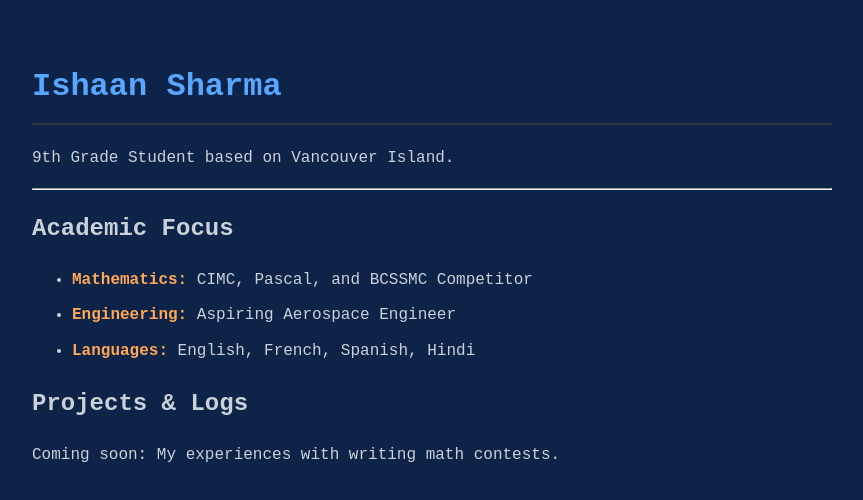
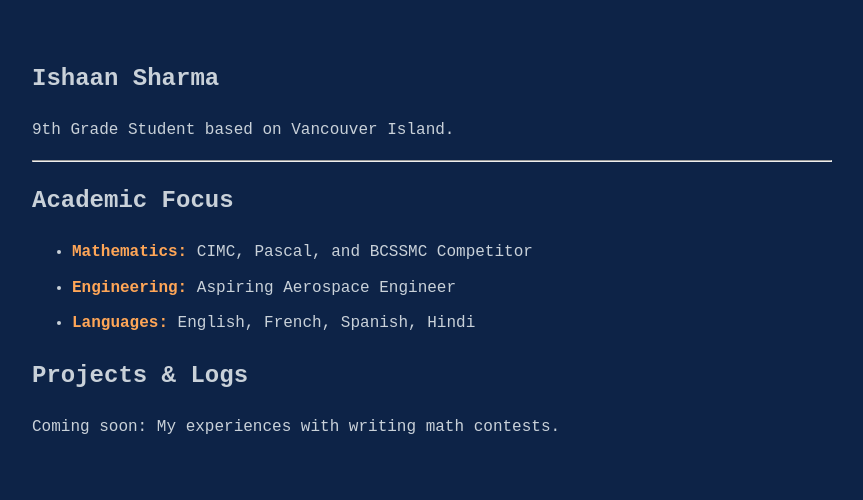
Before and after one commit to ingenious-ishaan/ingenious-ishaan.github.io, a plain HTML site: page index.html in a window 1280 px wide. Shown: the whole page, without its empty margins (208-1071 px from the left). Drawn offline with Linux system fonts and the light colour scheme.

Commit message:
Experiment???

```diff
--- a/index.html
+++ b/index.html
@@ -35,7 +35,7 @@
 <body>
 
     <!-- This is the "Body" where people see your info -->
-    <h1>Ishaan Sharma  </h1>
+    <h2>Ishaan Sharma  </h2>
     <p>9th Grade Student based on Vancouver Island.</p>
 
     <hr>
```
